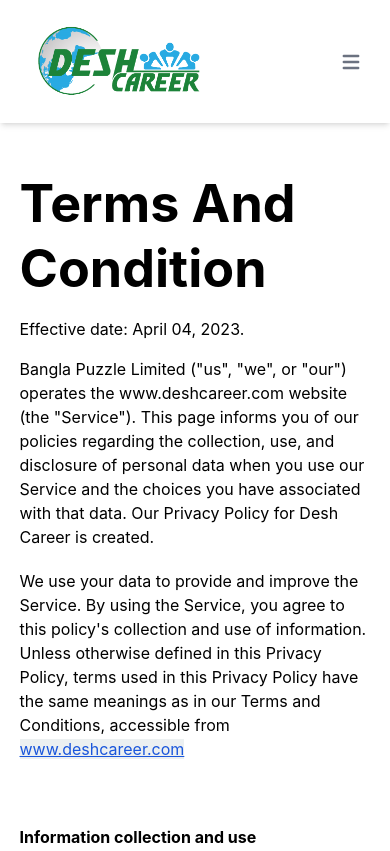
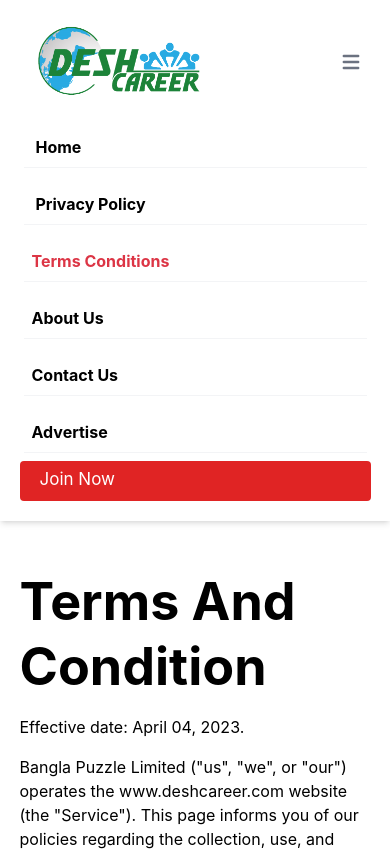
Before and after one commit to amiribnjaman/bangla-puzzle-task, a React (Create React App) app: page /terms/condition in a window 390 px wide. Shown: the top 851 px of the page. Built offline with nearby package versions, Linux system fonts and the light colour scheme.

Commit message:
Mobile responsive menu issue resolved

```diff
--- a/src/Components/Shared/Navbar.jsx
+++ b/src/Components/Shared/Navbar.jsx
@@ -5,7 +5,7 @@ import CustomLink from '../CustomComonents/CustomLink';
 
 
 export default function Navbar() {
-    // const [showMenu, setShowMenu] = useState(true)
+    const [showMenu, setShowMenu] = useState(true)
 
     return (
         <div>
@@ -17,12 +17,12 @@ export default function Navbar() {
                         </div>
                     </CustomLink>
                     <button
-                    // onClick={() => setShowMenu(!showMenu)}
-                    id="mega-menu-full-cta-button" data-collapse-toggle="mega-menu-full-cta" type="button" class="inline-flex items-center p-2 ml-1 text-sm text-gray-500 rounded-lg md:hidden hover:bg-gray-100 focus:outline-none focus:ring-2 focus:ring-gray-200 dark:text-gray-400 dark:hover:bg-gray-700 dark:focus:ring-gray-600" aria-controls="mega-menu-full-cta" aria-expanded="false">
+                        onClick={() => setShowMenu(!showMenu)}
+                        id="mega-menu-full-cta-button" data-collapse-toggle="mega-menu-full-cta" type="button" class="inline-flex items-center p-2 ml-1 text-sm text-gray-500 rounded-lg md:hidden hover:bg-gray-100 focus:outline-none focus:ring-2 focus:ring-gray-200 dark:text-gray-400 dark:hover:bg-gray-700 dark:focus:ring-gray-600" aria-controls="mega-menu-full-cta" aria-expanded="false">
                         <span class="sr-only">Open main menu</span>
                         <svg class="w-6 h-6" aria-hidden="true" fill="currentColor" viewBox="0 0 20 20" xmlns="http://www.w3.org/2000/svg"><path fill-rule="evenodd" d="M3 5a1 1 0 011-1h12a1 1 0 110 2H4a1 1 0 01-1-1zM3 10a1 1 0 011-1h12a1 1 0 110 2H4a1 1 0 01-1-1zM3 15a1 1 0 011-1h12a1 1 0 110 2H4a1 1 0 01-1-1z" clip-rule="evenodd"></path></svg>
                     </button>
-                    <div id="mega-menu-full-cta" className="items-center justify-between  md:flex md:w-auto md:order-1 w-full hidden">
+                    <div id="mega-menu-full-cta" className={showMenu === true ? 'items-center justify-between  md:flex md:w-auto md:order-1 w-full' : 'hidden'}>
                         <ul class="flex flex-col md:mt-4 lg:mt-0 mt-4 font-medium md:flex-row md:space-x-2 lg:space-x-4">
                             <li className='px-1 lg:px-1 py-2 md:px-0.5'>
                                 <CustomLink to="/" class="flex font-bold py-2 md:pl-1 pl-3 text-md pr-1 text-black border-b border-gray-100 hover:bg-gray-50 md:hover:bg-transparent md:border-0 md:hover:text-red-600 md:p-0 dark:text-blue-500 md:dark:hover:text-blue-500 dark:hover:bg-gray-700 dark:hover:text-blue-500 md:dark:hover:bg-transparent dark:border-gray-700" aria-current="page">Home
--- a/src/Components/TermsCondition/TermsCondition.jsx
+++ b/src/Components/TermsCondition/TermsCondition.jsx
@@ -13,7 +13,7 @@ export default function TermsCondition() {
                     </p>
                     <p className='mt-5'>
                         We use your data to provide and improve the Service. By using the Service, you agree to this policy's collection and use of information. Unless otherwise defined in this Privacy Policy, terms used in this Privacy Policy have the same meanings as in our Terms and Conditions, accessible from</p>
-                    <a className='mt-3 text-blue-700 bg-[#ECF0F1] underline' href='https://deshcareer.com/' rel='' target='_blank'>www.deshcareer.com</a>
+                    <a className='mt-3 text-blue-700 bg-[#ECF0F1] underline' href='https://deshcareer.com/' target='_blank'>www.deshcareer.com</a>
                 </div>
 
                 {/* Information collection and use */}
```
